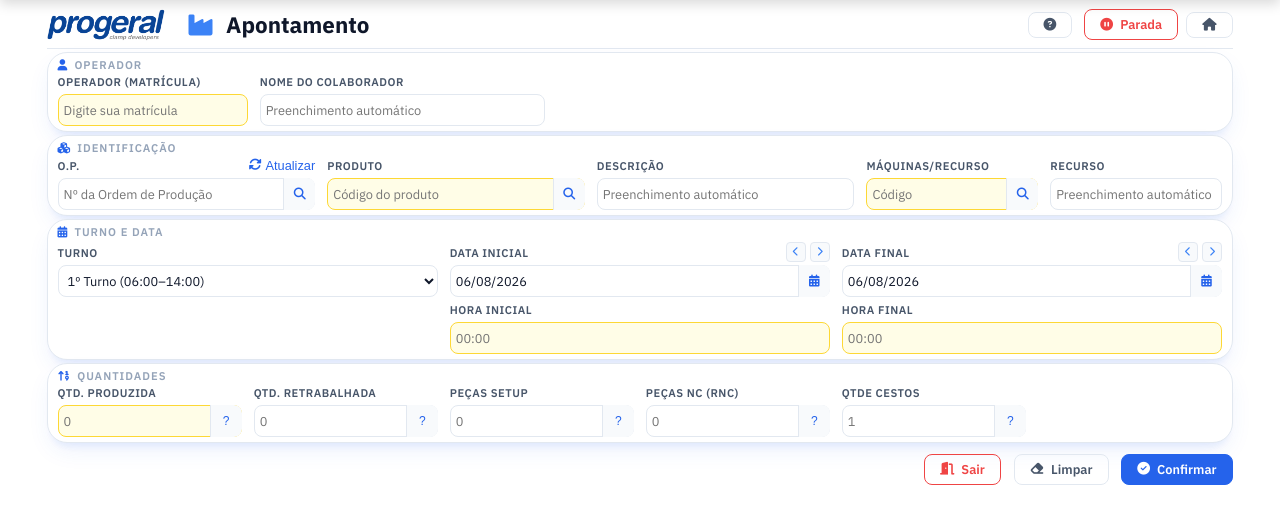
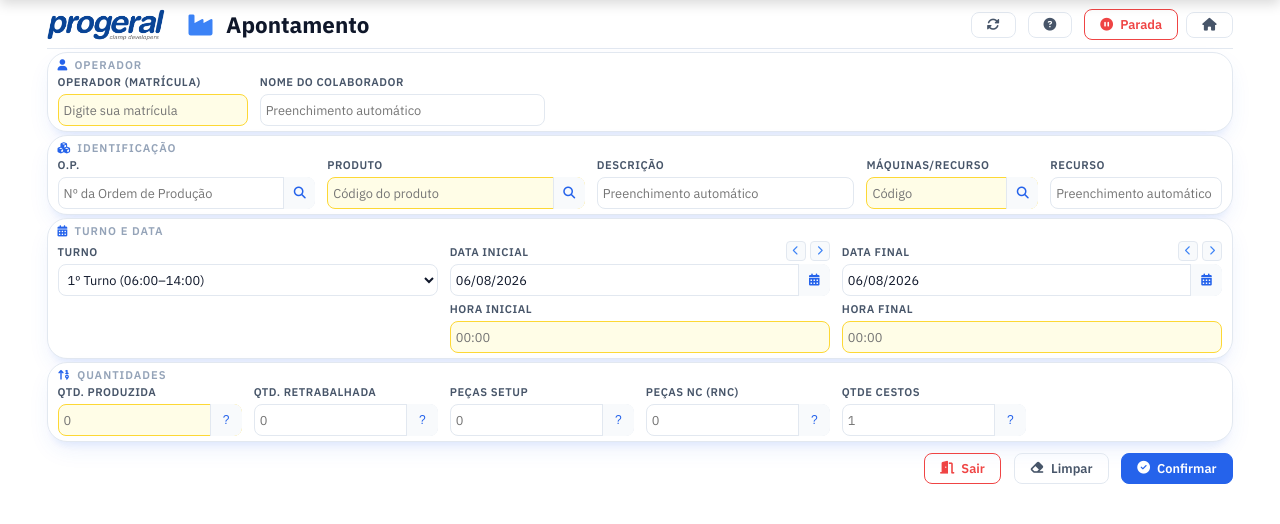
Before and after one commit to samuelsantos-creator/Sistema-Apk, a website: page index.html in a window 1280 px wide. Both pictures are taken after a click on the element 239 px from the left and 370 px from the top of the page. Drawn offline with Linux system fonts and the light colour scheme; no server answers.

Commit message:
style: move botao de atualizacao global (sync) do campo O.P para o header das telas de Apontamento e Parada

```diff
--- a/index.html
+++ b/index.html
@@ -145,6 +145,7 @@
       </button>
       <i class="fas fa-industry ph-icon" style="color:var(--blue)"></i>
       <h2>Apontamento</h2>
+      <button class="btn btn-ghost btn-sm" onclick="window.forceSyncStaticData().then(() => window.forceSyncOPs(this))" title="Sincronizar Dados e OPs"><i class="fas fa-sync-alt"></i></button>
       <button class="btn btn-ghost btn-sm" onclick="goTo('screen-duvidas')" title="Dúvidas">
         <i class="fas fa-question-circle"></i>
       </button>
@@ -176,7 +177,7 @@
       <h4><i class="fas fa-cubes" style="margin-right:6px;color:var(--accent)"></i>Identificação</h4>
       <div class="fields-grid cols-2">
         <div class="field">
-          <label style="display: flex; justify-content: space-between; align-items: center;">O.P. <button type="button" onclick="window.forceSyncOPs(this)" style="background: none; border: none; color: var(--accent); padding: 0; margin: 0; font-size: 0.8rem; cursor: pointer; display: flex; gap: 4px; align-items: center;"><i class="fas fa-sync-alt"></i> Atualizar</button></label>
+          <label>O.P.</label>
           <div class="field-inner">
             <input type="text" id="p-op" placeholder="Nº da Ordem de Produção" class="with-btn" inputmode="numeric">
             <button class="help-btn search-trigger" onclick="openSearch('ops', 'p-op')"><i
@@ -403,6 +404,7 @@
       </button>
       <i class="fas fa-pause-circle ph-icon" style="color:var(--red)"></i>
       <h2>Paradas</h2>
+      <button class="btn btn-ghost btn-sm" onclick="window.forceSyncStaticData().then(() => window.forceSyncOPs(this))" title="Sincronizar Dados e OPs"><i class="fas fa-sync-alt"></i></button>
       <button class="btn btn-ghost btn-sm" onclick="goTo('screen-duvidas')" title="Dúvidas">
         <i class="fas fa-question-circle"></i>
       </button>
@@ -434,7 +436,7 @@
       <h4><i class="fas fa-tag" style="margin-right:6px;color:var(--accent)"></i>Identificação da Parada</h4>
       <div class="fields-grid cols-2">
         <div class="field">
-          <label style="display: flex; justify-content: space-between; align-items: center;">O.P. <button type="button" onclick="window.forceSyncOPs(this)" style="background: none; border: none; color: var(--accent); padding: 0; margin: 0; font-size: 0.8rem; cursor: pointer; display: flex; gap: 4px; align-items: center;"><i class="fas fa-sync-alt"></i> Atualizar</button></label>
+          <label>O.P.</label>
           <div class="field-inner">
             <input type="text" id="s-op" placeholder="Nº da Ordem de Produção" class="with-btn" inputmode="numeric">
             <button class="help-btn search-trigger" onclick="openSearch('ops', 's-op')"><i
```
